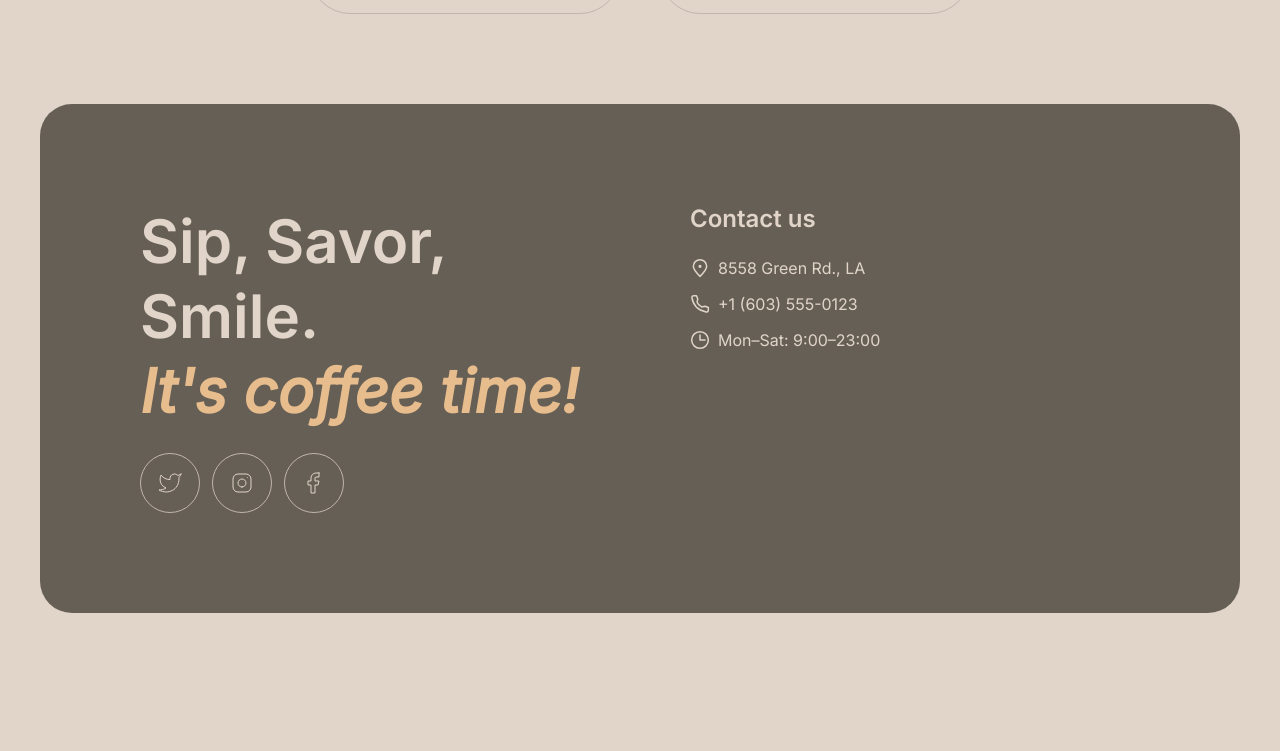
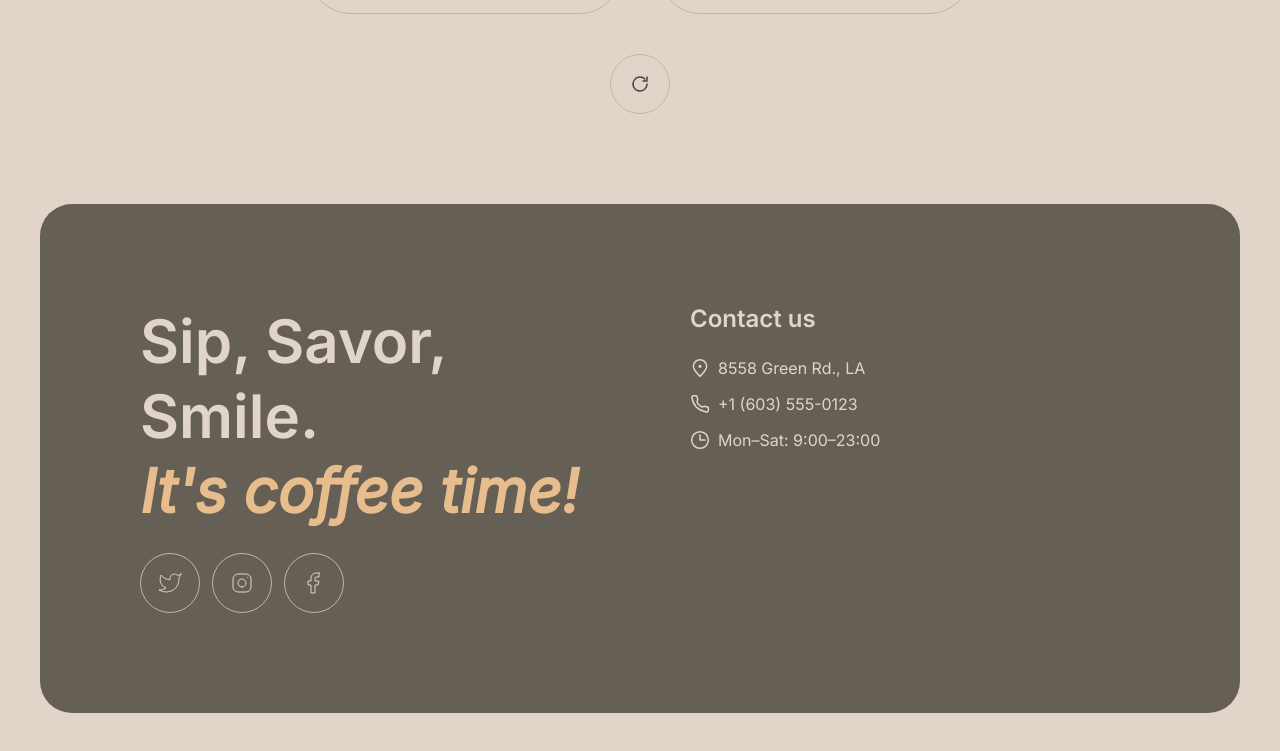
Before and after one commit to XDobriev/rsschool-landing-page, a website built with Vite: page catalog.html in a window 1280 px wide. Shown: the part 2026-2777 px from the top of the page. Before the commit the page ends 2679 px from the top, so only its background shows below. Built offline with nearby package versions, Linux system fonts and the light colour scheme.

Commit message:
fix: show the load more control at every width

```diff
--- a/src/styles/_catalog.scss
+++ b/src/styles/_catalog.scss
@@ -152,7 +152,7 @@
 }
 
 .catalog__more {
-  display: none;
+  display: flex;
   align-items: center;
   justify-content: center;
   width: 60px;
@@ -168,8 +168,4 @@
   &:hover {
     background-color: var(--color-border-primary);
   }
-
-  @media (max-width: $breakpoint-tablet) {
-    display: flex;
-  }
 }
```
